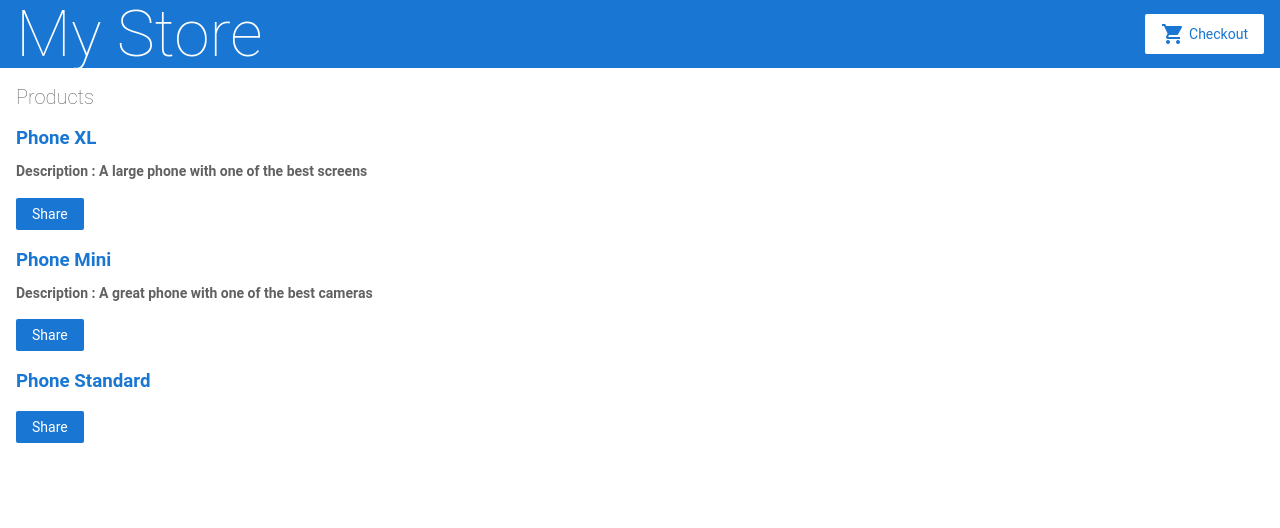
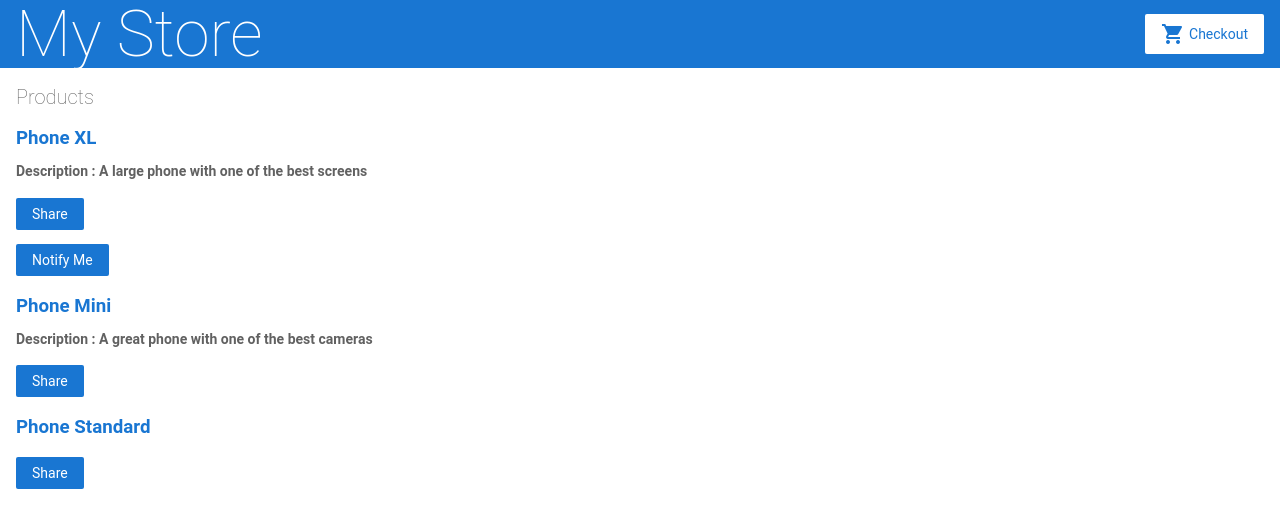
Before and after one commit to teodaniel/angular-cart-v1, an Angular app: page / in a window 1280 px wide. Shown: the top 528 px of the page. Built offline with nearby package versions, Linux system fonts and the light colour scheme.

Commit message:
2 files modified, 4 added

```diff
--- a/src/app/app.module.ts
+++ b/src/app/app.module.ts
@@ -6,6 +6,7 @@
 import { AppComponent } from './app.component';
 import { TopBarComponent } from './top-bar/top-bar.component';
 import { ProductListComponent } from './product-list/product-list.component';
+import { ProductAlertsComponent } from './product-alerts/product-alerts.component';
 
 @NgModule({
   imports: [
@@ -19,7 +20,8 @@
   declarations: [
     AppComponent,
     TopBarComponent,
-    ProductListComponent
+    ProductListComponent,
+    ProductAlertsComponent
   ],
   bootstrap: [
     AppComponent
--- /dev/null
+++ b/src/app/product-alerts/product-alerts.component.html
@@ -0,0 +1,3 @@
+<p *ngIf="product && product.price > 700">
+  <button type="button">Notify Me</button>
+</p>
--- /dev/null
+++ b/src/app/product-alerts/product-alerts.component.ts
@@ -0,0 +1,14 @@
+import { Component, OnInit, Input } from '@angular/core';
+// User defined
+import {Product} from '../products';
+@Component({
+  selector: 'app-product-alerts',
+  templateUrl: './product-alerts.component.html',
+  styleUrls: ['./product-alerts.component.css'],
+})
+export class ProductAlertsComponent implements OnInit {
+  @Input() product!: Product;
+  constructor() {}
+
+  ngOnInit(): void {}
+}
--- a/src/app/product-list/product-list.component.html
+++ b/src/app/product-list/product-list.component.html
@@ -11,6 +11,8 @@
   </h3>
   <!-- event binding in angular -->
   <button type="button" (click)="share()">Share</button>
+  <app-product-alerts [product]="product">
+  </app-product-alerts>
 </div>
 <!--
 Copyright Google LLC. All Rights Reserved.
```
Also changed, not shown: src/app/product-alerts/product-alerts.component.css (added), 1 other file (tests, documents, lock files or other folders).
